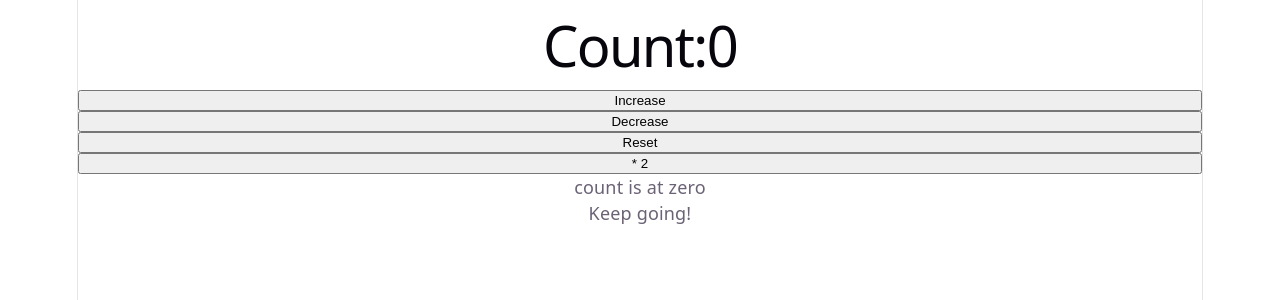
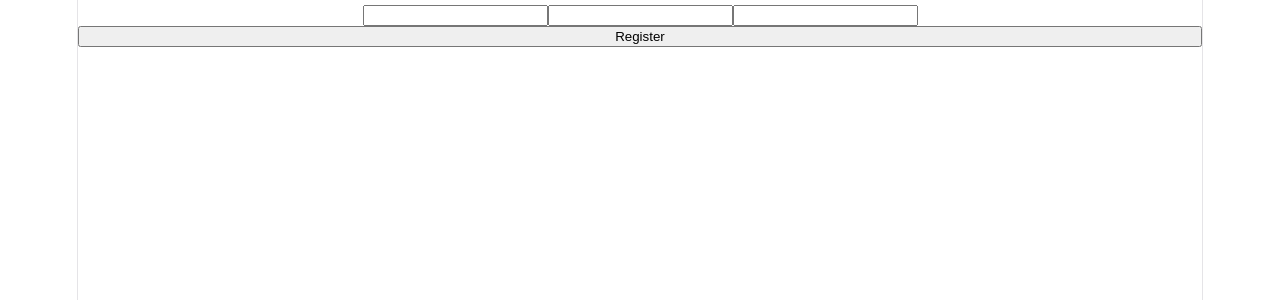
Before and after one commit to adithya2809/Learn-Python-Full-Stack-Development, a React (Vite) app in the folder react-frontend/: page / in a window 1280 px wide. Shown: the top 300 px of the page. Built offline with nearby package versions, Linux system fonts and the light colour scheme.

Commit message:
Implement a registration form with controlled inputs for username, email, and password

```diff
--- a/react-frontend/src/App.jsx
+++ b/react-frontend/src/App.jsx
@@ -1,49 +1,35 @@
-import { useState} from "react";
+import {useState} from "react";
 
 
 
 
 function App(){
-  const[count,setCount]=useState(0);
+  const[username,setUserame]=useState("");
+  const[email,setEmail]=useState("");
+  const[password,setPassword]=useState("");
 
-  function increase(){
-    setCount(count+1)
+  function handleSubmit(event){
+    event.preventDefault();
+
+    console.log(username);
+    console.log(email);
+    console.log(password);
   }
 
-  function decrease(){
-    setCount(count>0?count-1:0)
-  }
-
-  function reset(){
-    setCount(0)
-  }
   return(
     <>
-    <h1>Count:{count}</h1>
+    <form onSubmit={handleSubmit}>
+      <input type="text" value={username}
+      onChange={(event)=> setUsername(event.target.value)}/>
 
-    <button onClick=
-    {increase}
-    >
-      Increase
-    </button>
-    <button onClick=
-      {decrease}
-    >
-      Decrease
-    </button>
+      <input type="email" value={email}
+      onChange={(event)=> setEmail(event.target.value)} />
 
-    <button onClick={reset}>
-      Reset
-    </button>
-    <button onClick={()=>{
-      setCount(count>0?count*2:count+1);
-    }}>
-      * 2
-    </button>
-    <p>{count===0? "count is at zero":"You're counting"}</p>
-    <p>{count>=10?"You've reached 10":"Keep going!"}</p>
+      <input type="password" value={password}
+      onChange={(event) => setPassword(event.target.value)} />
+    </form>
 
-
+    <button type="submit">Register</button>
     </>
 
 
```
Also changed, not shown: 1 other file (tests, documents, lock files or other folders).
